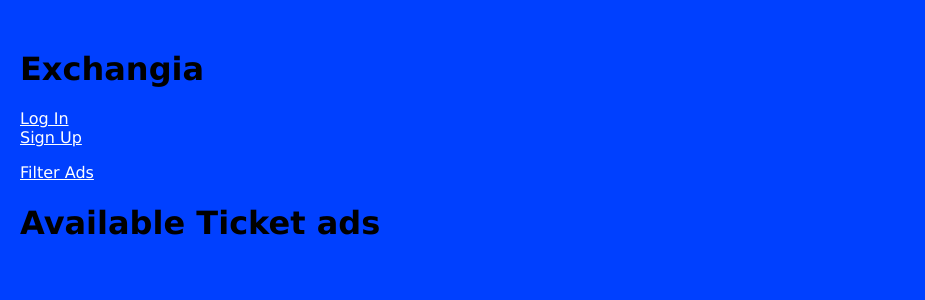
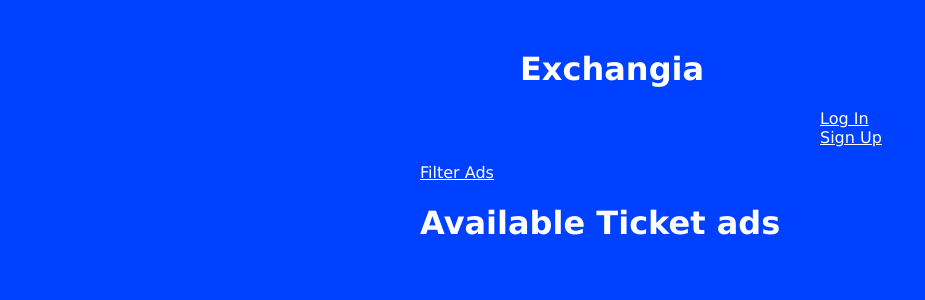
Before and after one commit to Fahim-Shihab/Exchangia, a Flask app: page / in a window 1280 px wide. Shown: the top 300 px of the page, without its empty margins (0-925 px from the left). Run offline with Flask 2, Linux system fonts and the light colour scheme; data that the repository does not hold is empty.

Commit message:
this is after filtering

```diff
--- a/main.py
+++ b/main.py
@@ -7,7 +7,7 @@ from jinja2 import Environment
 from datetime import date
 
 logged=0
-Uniname=''
+Uniemail=''
 
 @app.route('/new_ad')
 def add_user_view():
@@ -67,17 +67,18 @@ def add_post():
         conn = mysql.connect()
         cursor = conn.cursor(pymysql.cursors.DictCursor)
 
-        name = Uniname
+        email = Uniemail
 
-        cursor.execute("SELECT email, phone FROM userinfo WHERE name=%s", Uniname)
+        cursor.execute("SELECT name, phone FROM userinfo WHERE email=%s", Uniemail)
 
         myresult = cursor.fetchone()
 
         create="CREATE TABLE if not exists `roytuts`.`ad_table` ( `user_id` BIGINT UNIQUE AUTO_INCREMENT, `transport` TEXT (15), `user_Name` TEXT (30), `user_Email` TEXT(30), `user_PhoneNumber` TEXT (15), `TicketFrom` TEXT (20), `TicketTo` TEXT (20), `TicketTime` TEXT (20), `TicketDate` TEXT (20), `Tickets` TEXT (5), `TicketPrice` TEXT (8), PRIMARY KEY (`user_id`))"
         cursor.execute(create)
 
-        email = myresult["email"]
+        name = myresult["name"]
         phoneNumber = myresult["phone"]
+
         transport = request.form['inp_transport']
         ticketFrom = request.form['inputFrom']
         ticketTo = request.form['inputTo']
@@ -136,7 +137,7 @@ def ads():
         # table = Results(rows)
 
         # table.border = True
-        return render_template('tbl.html', rows=rows,li=li, logged=logged)
+        return render_template('tbl.html', rows=rows,li=li, logged=logged, Uniemail=Uniemail)
         # return render_template('tb.html',name=name,email=email,PhN=PhN,tickets=tickets)
     except Exception as e:
         print(e)
@@ -221,17 +222,17 @@ def loginpage():
 @app.route('/login', methods=['POST', 'GET'])
 def login():
    global logged
-   global Uniname
+   global Uniemail
    if request.method == 'POST':
-        user = request.form['username']
+        email = request.form['email']
         userpass = request.form['pass']
-        print("user:",user)
+        print("email:",email)
         print("password:",userpass)
 
         conn = mysql.connect()
         cursor = conn.cursor(pymysql.cursors.DictCursor)
 
-        cursor.execute("SELECT pass FROM userinfo WHERE name=%s", user)
+        cursor.execute("SELECT pass FROM userinfo WHERE email=%s", email)
 
         myresult = cursor.fetchone()
         print("real password:",myresult["pass"])
@@ -241,8 +242,8 @@ def login():
         if(str(userpass) == str(myresult["pass"])):
           print("successful login")
           logged=1
-          Uniname = user
-          print("user's name",Uniname)
+          Uniemail = email
+          print("user's email",Uniemail)
           return redirect('/')
         else:
           print("Failure in logging")
@@ -259,7 +260,7 @@ def signuppage():
 @app.route('/signup',methods = ['POST', 'GET'])
 def signup():
    global logged
-   global Uniname
+   global Uniemail
 
    if request.method == 'POST':
 
@@ -284,8 +285,8 @@ def signup():
        cursor.execute(sql, val)
        conn.commit()
        logged=1
-       Uniname = userName
-       print("Signed in as",Uniname)
+       Uniemail = email
+       print("Signed in as",Uniemail)
 
        return redirect('/')
    else:
--- a/static/article2.css
+++ b/static/article2.css
@@ -2,13 +2,13 @@
 body{
 			font: 1rem/1.6 "Helvetica", Sans-serif;
                         background-color: #0040ff;
-                        margin-left: 50px;
+                        margin-left: 200px;
 		}
 
 		main{
 			width: 100%;
 			margin:10px auto;
-                        margin-left: 50px;
+                        margin-left: 200px;
                         color: #0040ff;
 
 			-moz-column-width: 220px;
--- a/templates/login/login.html
+++ b/templates/login/login.html
@@ -33,7 +33,7 @@
 					</span>
 
 					<div class="wrap-input100 validate-input m-b-10" data-validate = "Username is required">
-						<input class="input100" type="text" name="username" placeholder="Username">
+						<input class="input100" name="email" placeholder="Email" type="text">
 						<span class="focus-input100"></span>
 						<span class="symbol-input100">
 							<i class="fa fa-user"></i>
--- a/templates/tbl.html
+++ b/templates/tbl.html
@@ -1,34 +1,32 @@
-<doctype html>
+<html html>
 <title>Exchangia</title>
 <head>
 <link href="../static/style.css" rel="stylesheet" type="text/css">
 <link href="../static/article2.css?1422585377" rel="stylesheet" type="text/css">
-<p style="color: white; margin-left: 800px">
-       <h1>Exchangia</h1>
-       </p>
+    <h1 style="color: white; margin-left: 500px">Exchangia</h1>
 </head>
 <body>
 {% if logged==1 %}
-<p><a href="{{ url_for('.add_user_view') }}" style="color:#ffffff;"> Post new ticket ad </a></p>
-<p><a href="{{ url_for('.log_out') }}" style="color:#ffffff;"> Log out </a></p>
+<p><a href="{{ url_for('.add_user_view') }}" style="color:#ffffff; margin-left:800px"> Post new ticket ad </a></p>
+<p><a href="{{ url_for('.log_out') }}" style="color:#ffffff; margin-left:800px"> Log out </a></p>
 {% elif logged==0 %}
 <div class="text-center w-full">
-						<a class="txt1" href="http://127.0.0.1:5000/loginpage" style="color:#ffffff;">
+						<a class="txt1" href="http://127.0.0.1:5000/loginpage" style="color:#ffffff; margin-left:800px">
 							Log In
 							<i class="fa fa-long-arrow-right"></i>
 						</a>
 					</div>
 <div class="text-center w-full">
-						<a class="txt1" href="http://127.0.0.1:5000/signuppage" style="color:#ffffff;">
+						<a class="txt1" href="http://127.0.0.1:5000/signuppage" style="color:#ffffff; margin-left:800px">
 							Sign Up
 							<i class="fa fa-long-arrow-right"></i>
 						</a>
 					</div>
 {% endif %}
-<p><a href="{{ url_for('.filtering') }}" style="color:#ffffff;"> Filter Ads </a></p>
+<p><a href="{{ url_for('.filtering') }}" style="color:#ffffff; margin-left:400px"> Filter Ads </a></p>
 
 <div class=page>
-  <h1>Available Ticket ads</h1>
+  <h1 style="color:#ffffff; margin-left:400px">Available Ticket ads</h1>
 
 </div>
 
@@ -38,7 +36,7 @@
 
 	{% for d in li %}
 
-    <a style="background-color: #3399ff" title="Post">
+    <a style="background-color: #3399ff; margin-left:250px" title="Post">
 <article>
 <div>
        <div style="float: left; margin-left:30px; width:50%" >
@@ -72,8 +70,16 @@
        Tickets: {{rows[d]["Tickets"]}}
        </p>
        <p style="color: white">
-       Price: {{rows[d]["TicketPrice"]}}
-       </p></div>
+       Tickets: {{rows[d]["TicketPrice"]}}
+       </p>
+
+       {% if logged==1 %}
+         {% if rows[d]["user_Email"] == Uniemail %}
+           <p style="color: white"> Delete </p>
+         {% endif %}
+       {% endif %}
+
+       </div>
 
 			</div>
 			</article>
```
